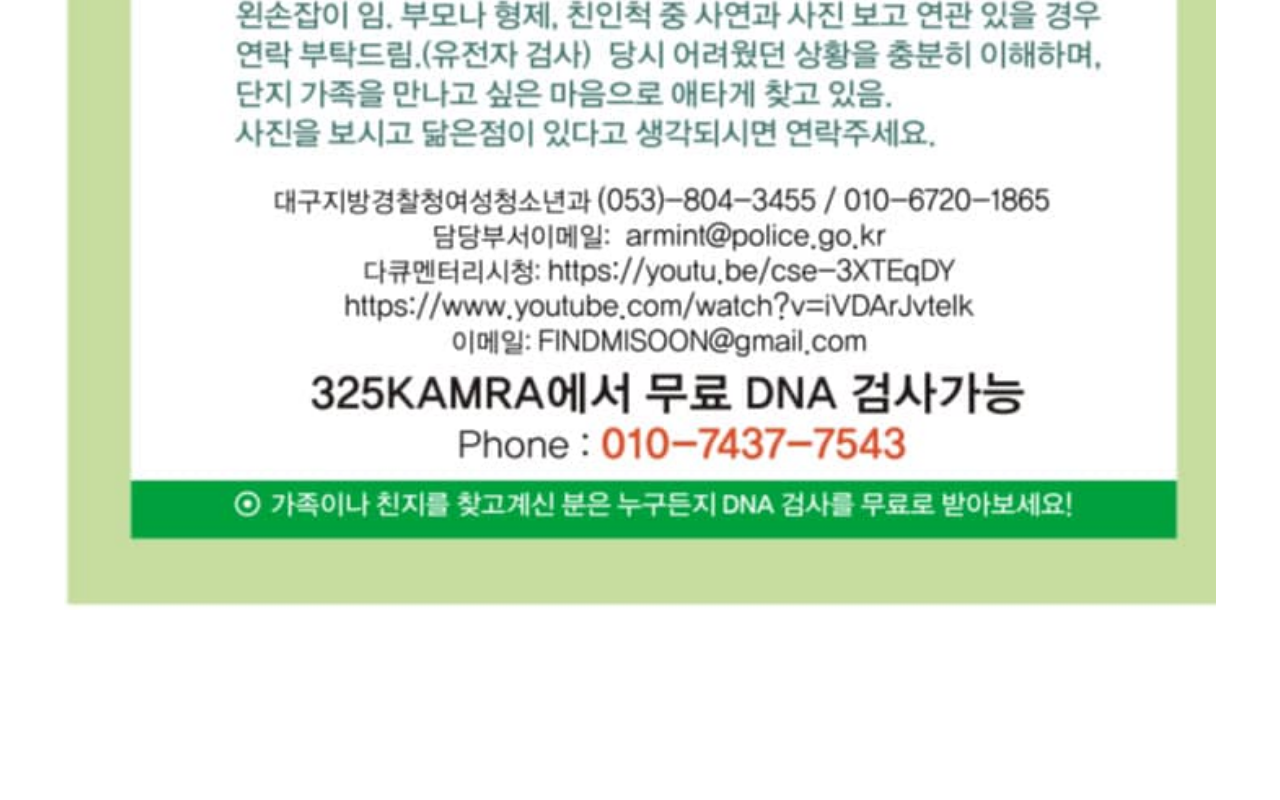
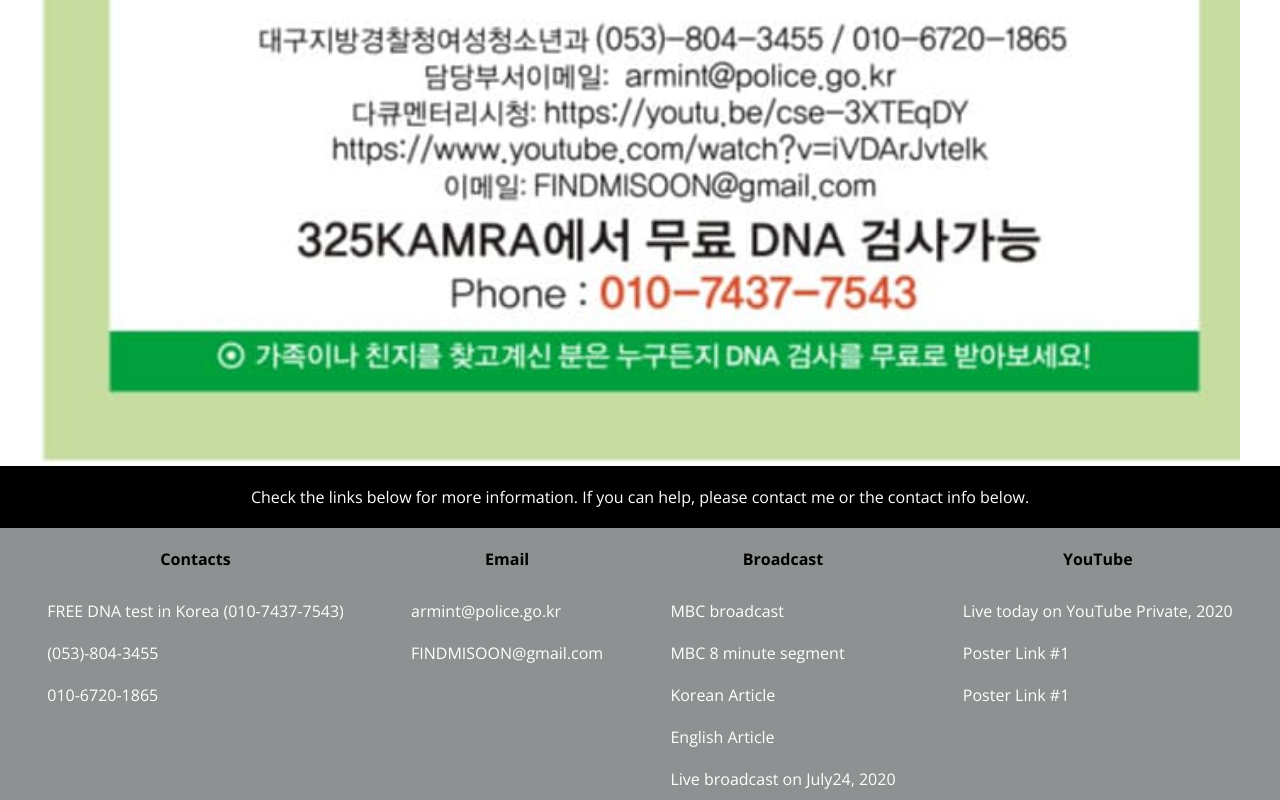
Before and after one commit to drecali/FINDMISOON, a plain HTML site: page index.html in a window 1280 px wide. Shown: the part 1402-2202 px from the top of the page. Before the commit the page ends 2012 px from the top, so only its background shows below. Drawn offline with nearby package versions, Linux system fonts and the light colour scheme.

Commit message:
Added new styling

```diff
--- a/index.html
+++ b/index.html
@@ -1,18 +1,38 @@
 <head>
   <title>Please help me find my family</title>
+  <link href="style.css" rel="stylesheet">
+  <link href="https://fonts.googleapis.com/css2?family=Open+Sans:wght@400;700&display=swap" rel="stylesheet">
 </head>
 
-<body style="margin: auto; width:90%">
+<body>
+  <header>
     <h1>Please help me find my family</h1>
-  <p>Check the links below for more information. If you can help, please contact me or the contact info below.</p>
-  <ul id="contact">
+  </header>
+  <main>
+    <div id="oldposter">
+      <img class="main-poster" src="oldposter.jpg">
+    </div>
+    <p class="main-top">Check the links below for more information. If you can help, please contact me or the contact info below.</p>
+
+  <section class="section">
+    <div id="contact-phone">
+      <p>Contacts</p>
+      <ul>
         <li><a href="tel:+821074377543">FREE DNA test in Korea (010-7437-7543)</a></li>
         <li><a href="tel:+82538043455">(053)-804-3455</a></li>
         <li><a href="tel:+821067201865">010-6720-1865</a></li>
+      </ul>
+    </div>
+    <div id="contact-email">
+      <p> Email </p>
+      <ul>
         <li><a href="mailto:armint@police.go.kr">armint@police.go.kr</a></li>
         <li><a href="mailto:FINDMISOON@gmail.com">FINDMISOON@gmail.com</a></li>
       </ul>
-  <ul id="links">
+    </div>
+    <div id="broadcast-links">
+      <ul>
+        <p> Broadcast </p>
         <li>
           <a href="https://youtu.be/DHel6SpVXlw" target="_blank">MBC broadcast</a>
         </li>
@@ -28,6 +48,11 @@
         <li>
           <a href="http://program.kbs.co.kr/1tv/local/todaydg/mobile/index.html" target="_blank">Live broadcast on July24, 2020</a>
         </li>
+      </ul>
+    </div>
+    <div id="youtube-links">
+      <p> YouTube </p>
+      <ul>
         <li>
        <a href="https://youtu.be/fwUzQRoGWR8" target="_blank">Live today on YouTube Private, 2020</a>
         </li>
@@ -38,7 +63,6 @@
           <a href="https://youtu.be/iVDArJvtelk" target="_blank">Poster Link #1</a>
         </li>
       </ul>
-  <div id="oldposter">
-    <img src="oldposter.jpg" style="width:100%">
-  </div>
+  </section>
+  </main>
 </body>
--- /dev/null
+++ b/style.css
@@ -0,0 +1,66 @@
+* {
+    margin: 0;
+    padding: 0;
+    font-family: 'Open Sans', sans-serif;
+}
+
+header {
+    background-color: black;
+}
+.main-top {
+    text-align: center;
+    padding: 20px;
+    font-size: 1rem;
+    background-color: black;
+    color: #fff;
+}
+.section {
+    display: flex;
+    justify-content: space-evenly;
+    background-color: #8e9191;
+
+}
+.section p{
+    font-weight: bold;
+    text-align: center;
+    padding: 20px 0;
+}
+h1 {
+    color: #fff;
+    text-align: center;
+    padding: 40px 0;
+    font-size: 3rem;
+}
+
+li {
+    padding: 5px;
+    list-style-type: none;
+    padding: 10px;
+
+
+}
+li a {
+    padding: 10px;
+    color:#fff;
+    text-decoration: none;
+
+
+}
+li a:hover {
+    color: black;
+    font-weight: bold;
+}
+
+#links li a {
+    font-size: 12px;
+}
+
+.main-poster{
+    object-fit: contain;
+    width: 1200px;
+    display: block;
+    margin: 0 auto;
+}
+.section div{
+    text-shadow: black;
+}
```
Lines whose indentation alone changed are shown as unchanged.
